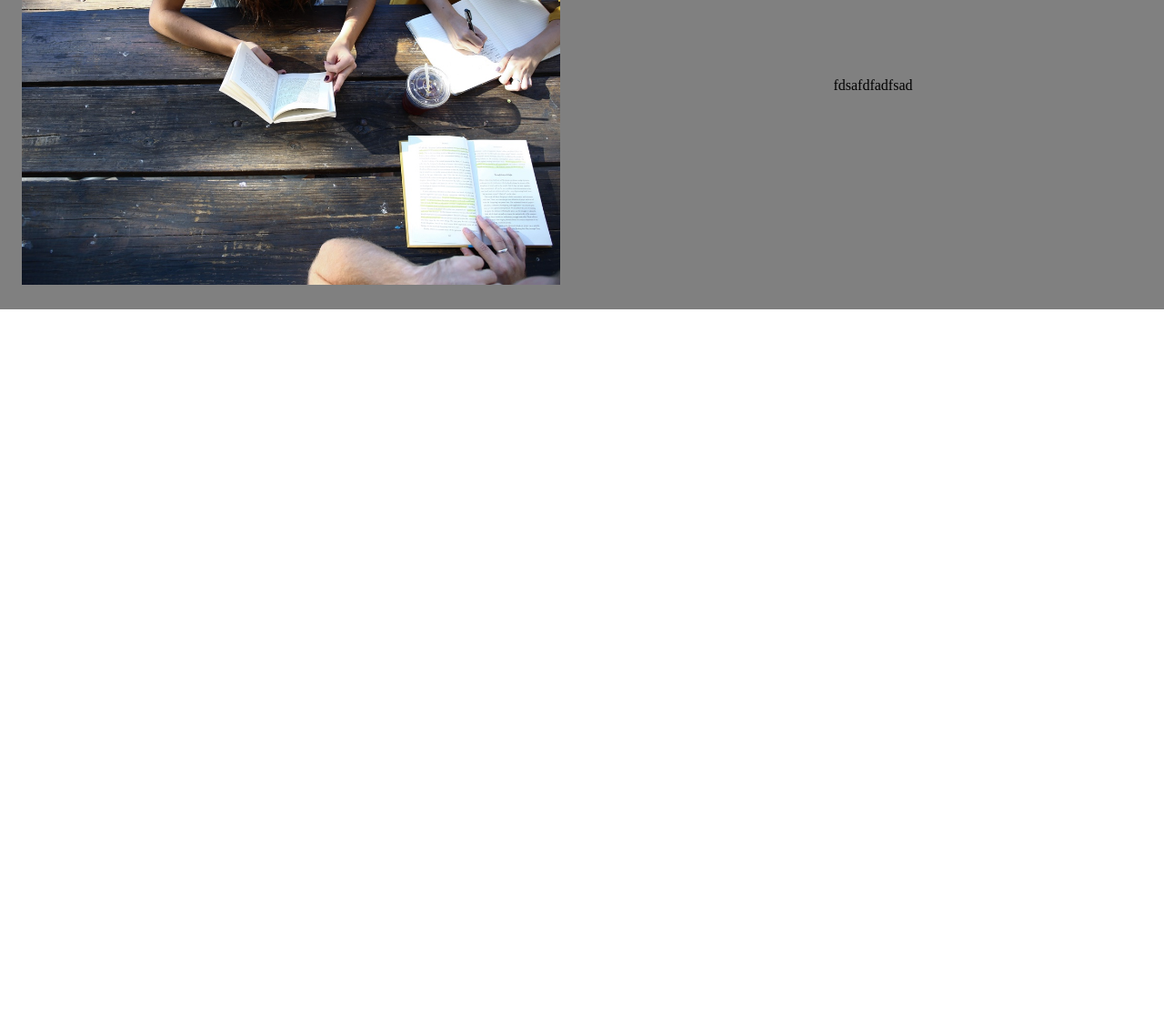
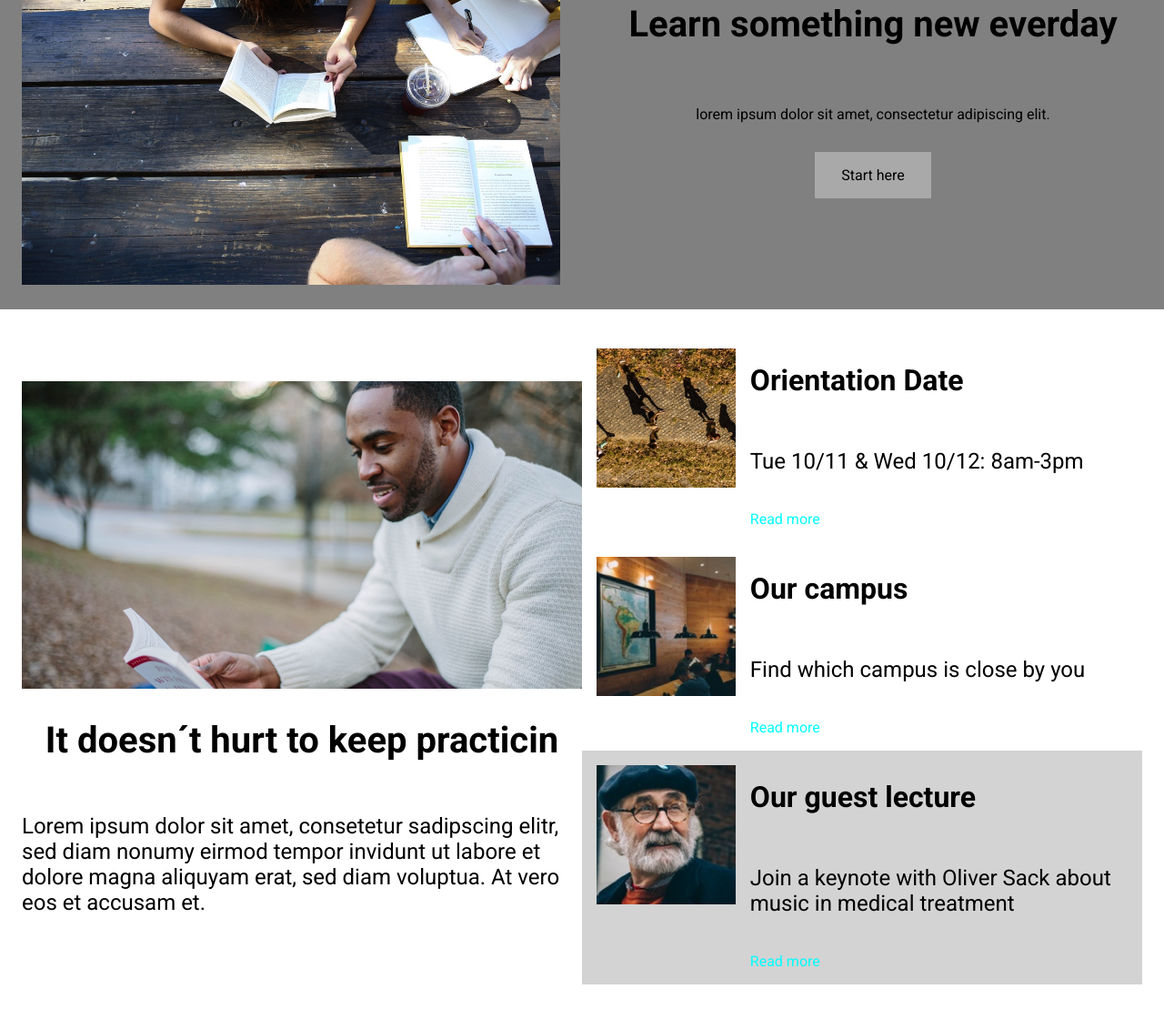
Before and after one commit to devmakesmarter/Capstone-Colmar, a plain HTML site: page index.html in a window 1280 px wide. Shown: the part 216-1325 px from the top of the page at 91% size. Before the commit the page ends 800 px from the top, so only its background shows below. Drawn offline with Linux system fonts and the light colour scheme.

Commit message:
11.03.22

```diff
--- a/Resources/CSS/style.css
+++ b/Resources/CSS/style.css
@@ -20,6 +20,7 @@
 
         html {
             font-size: 16px;
+            font-family: "Roboto";
         }
 
         body {
@@ -68,19 +69,139 @@
 
         .contentlearn {
             display: flex;
-            align-items: center;
+            background-color: grey;
             justify-content: center;
             align-content: center;
-            background-color: grey;
+            align-items: center;
+            flex-direction: column;
             padding-top: clamp(0.0rem, 0.1rem + 2vw, 1.75rem);
             padding-left: clamp(0.0rem, 0.1rem + 2vw, 1.5rem);
             padding-right: clamp(0.0rem, 0.1rem + 2vw, 1.5rem);
             padding-bottom: clamp(0.0rem, 0.1rem + 2vw, 1.75rem);
             min-height: 1rem;
             width: 100%;
+            gap: 1rem;
         }
 
         .contentlearn img {
             max-width: 100%;
             height: auto;
         }
+
+        #starthere {
+            display: flex;
+            min-width: 8rem;
+            max-width: 30rem;
+            justify-content: center;
+            align-items: center;
+            background-color: darkgray;
+        }
+        /* Here Starts it doesn´t hurt to keep practicing */
+
+        .contentcontainerpracticing {
+            display: flex;
+            justify-content: space-between;
+            align-items: center;
+            align-content: center;
+            width: 100%;
+            padding-top: clamp(0.0rem, 0.1rem + 2vw, 1.75rem);
+            padding-left: clamp(0.0rem, 0.1rem + 2vw, 1.5rem);
+            padding-right: clamp(0.0rem, 0.1rem + 2vw, 1.5rem);
+            padding-bottom: clamp(0.0rem, 0.1rem + 2vw, 1.75rem);
+        }
+
+        .contentpracticingmen {
+            display: flex;
+            flex-direction: column;
+            justify-content: flex-start;
+            align-items: center;
+            align-content: center;
+            width: 100%;
+            min-height: 1rem;
+        }
+
+        .contentpracticingmen h3 {
+            font-size: clamp(0.8rem, 0.4rem + 2.5vw, 2.0rem)
+        }
+
+        .contentpracticingmen p {
+            font-size: clamp(0.5rem, 0.4rem + 2.5vw, 1.5rem)
+        }
+
+        .contentpracticingmen img {
+            max-width: 100%;
+            height: auto;
+        }
+
+        .contentpracticingdate {
+            display: flex;
+            flex-direction: column;
+            justify-content: center;
+            align-items: center;
+            align-content: center;
+            width: 100%;
+            min-height: 1rem;
+            height: auto;
+        }
+
+        .contentpracticingdatebox {
+            display: flex;
+            flex-wrap: wrap;
+            justify-content: space-between;
+            width: 100%;
+        }
+
+        .contentpracticingdateboximg {
+            width: 30%;
+        }
+
+        @media only screen and (max-width: 650px) {
+            .contentpracticingdateboximg {}
+            .contentcontainerpracticing {
+                flex-wrap: wrap;
+            }
+            #bluetext {
+                display: none;
+            }
+        }
+
+        .contentpracticingdateboximg img {
+            height: auto;
+            width: 100%;
+            padding: 1rem;
+        }
+
+        .contentpracticingdateboxtext {
+            display: flex;
+            width: 70%;
+            flex-direction: column;
+            justify-content: center;
+            align-content: center;
+            align-items: flex-start;
+        }
+
+        .contentpracticingdateboxtext h3 {
+            font-size: clamp(0.8rem, 0.4rem + 2.5vw, 2.0rem)
+        }
+
+        .contentpracticingdateboxtext p {
+            font-size: clamp(0.3rem, 0.4rem + 2.5vw, 1.5rem)
+        }
+
+        #bluetext {
+            color: aqua;
+            font-size: clamp(0.3rem, 0.4rem + 2.5vw, 1.0rem)
+        }
+
+        @media only screen and (max-width: 600px) {}
+
+        .contentpracticingdateboxgrey {
+            display: flex;
+            justify-content: space-between;
+            width: 100%;
+            background-color: lightgrey;
+        }
+
+        .contentpracticingdateboxgrey img {}
+
+        .contentpracticingdatebox img {}
--- a/index.html
+++ b/index.html
@@ -38,21 +38,58 @@
                 <img src="/Resources/images/banner.jpg">
             </div>
             <div class="contentlearn">
-                <p>fdsafdfadfsad</p>
+                <h2>Learn something new everday</h2>
+                <p>lorem ipsum dolor sit amet, consectetur adipiscing elit. </p>
 
                 <div id="starthere">
-
+                    <p>Start here</p>
 
                 </div>
             </div>
         </div>
+    </section>
+    <!-- Here Ends Learn something new every day-->
+    <!-- Here Starts it doesn´t hurt to keep Practicing-->
+    <section id="pr">
+        <div class="contentcontainerpracticing">
+            <div class="contentpracticingmen">
+                <img src="/Resources/images/information-main.jpg">
+                <h2>It doesn´t hurt to keep practicin </h2>
+                <p>Lorem ipsum dolor sit amet, consetetur sadipscing elitr, sed diam nonumy eirmod tempor invidunt ut labore et dolore magna aliquyam erat, sed diam voluptua. At vero eos et accusam et.</p>
+
+            </div>
+
+            <div class="contentpracticingdate">
+                <div class="contentpracticingdatebox">
+                    <div class="contentpracticingdateboximg"><img src="/Resources/images/information-orientation.jpg"></div>
+                    <div class="contentpracticingdateboxtext">
+                        <h3>Orientation Date</h3>
+                        <p>Tue 10/11 & Wed 10/12: 8am-3pm</p>
+                        <p id="bluetext">Read more</p>
+                    </div>
+                    <div class="contentpracticingdatebox">
+                        <div class="contentpracticingdateboximg"> <img src="/Resources/images/information-campus.jpg"> </div>
+                        <div class="contentpracticingdateboxtext">
+                            <h3>Our campus</h3>
+                            <p>Find which campus is close by you</p>
+                            <p id="bluetext">Read more</p>
+                        </div>
+                    </div>
+                    <div class="contentpracticingdateboxgrey">
+                        <div class="contentpracticingdateboximg"> <img src="/Resources/images/information-guest-lecture.jpg"> </div>
+                        <div class="contentpracticingdateboxtext">
+                            <h3>Our guest lecture</h3>
+                            <p>Join a keynote with Oliver Sack about music in medical treatment </p>
+                            <p id="bluetext">Read more</p>
+                        </div>
+                    </div>
+
+                </div>
 
 
+            </div>
 
     </section>
-
-
-
 
 </body>
 
```
